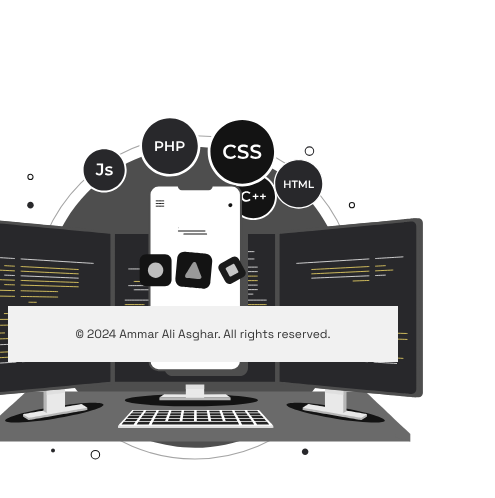
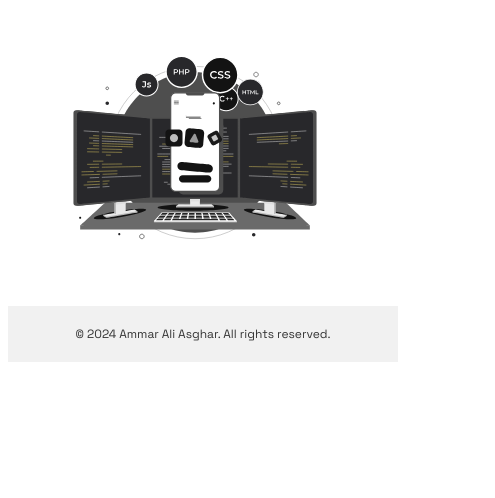
Before and after one commit to redfeet123/myportfolio, a plain HTML site: page index.html in a window 390 px wide. Shown: the part 482-980 px from the top of the page, 495 px wide, since content can reach past the window. After the commit the page ends 844 px from the top, so only its background shows below. Drawn offline with nearby package versions, Linux system fonts and the light colour scheme.

Commit message:
Initial commit

```diff
--- a/index.html
+++ b/index.html
@@ -38,8 +38,7 @@
             </div>
         </div>
 
-
-            <div id="animation-container" style="width: 600px; height: 600px;"></div>
+         <div id="animation-container"></div>
 
 
     </div>
--- a/style.css
+++ b/style.css
@@ -100,6 +100,11 @@ header a {
     margin-top: 75px
 }
 
+#animation-container {
+    width: 600px;
+    height: 600px;
+}
+
 /* Keyframes for fade-in with slight slide-left effect */
 @keyframes fadeSlideLeft {
     0% {
@@ -174,4 +179,8 @@ footer {
     .copyright-label {
         font-size: 12px; /* Adjust font size for smaller screens */
     }
+    #animation-container {
+        width: 320px;
+        height: 320px;
+    }
   }
```
